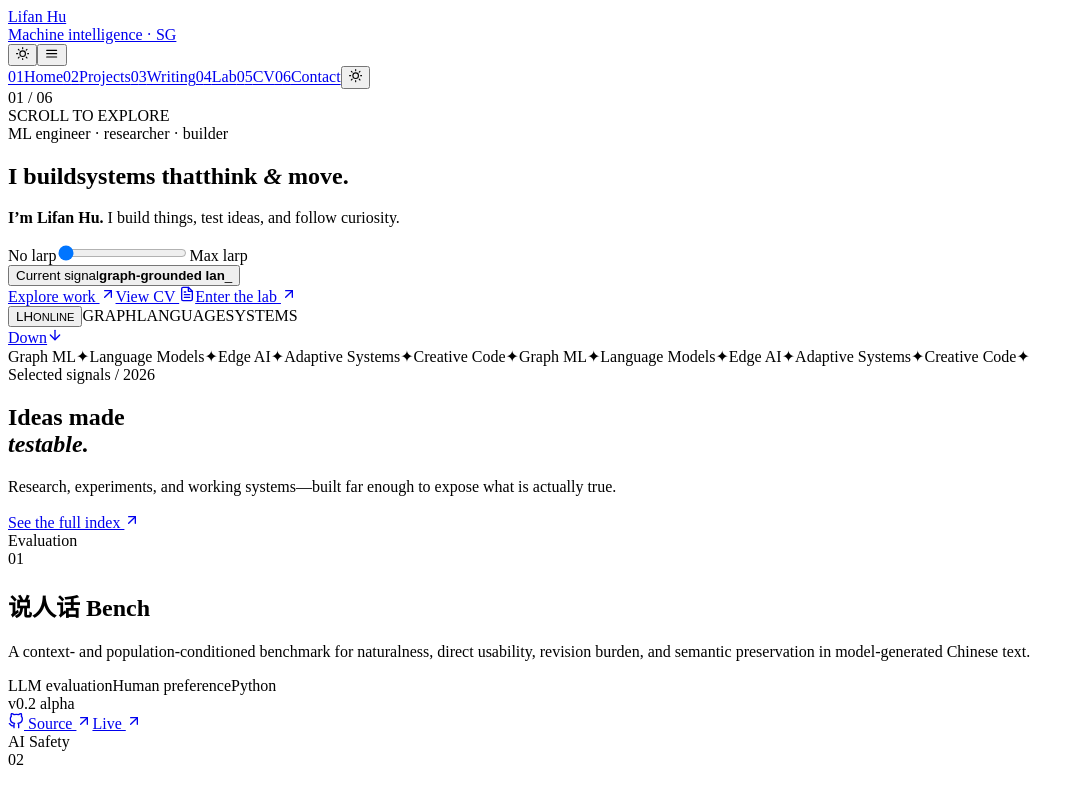
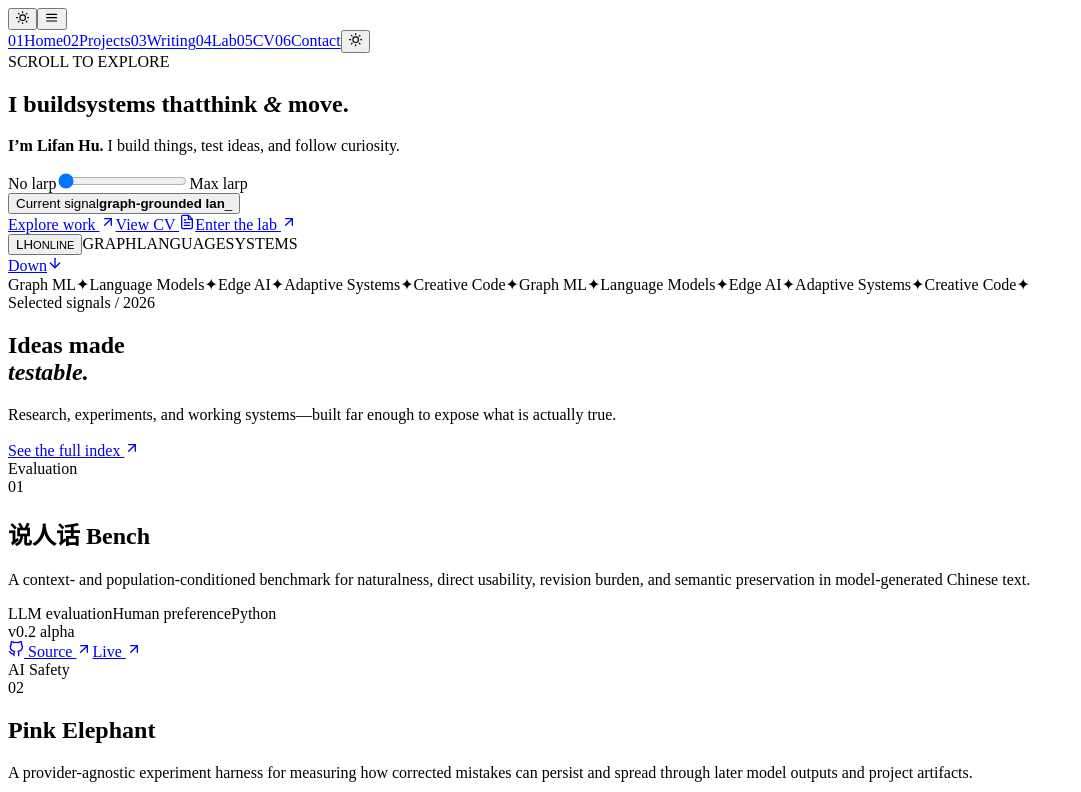
Before and after one commit to Anormalm/anormalm.github.io, a React (Vite) app: page / in a window 1280 px wide. Shown: the top 792 px of the page, without its empty margins (0-1081 px from the left). Built offline with nearby package versions, Linux system fonts and the light colour scheme.

Commit message:
Simplify hero navigation labels

```diff
--- a/src/components/Navbar.jsx
+++ b/src/components/Navbar.jsx
@@ -29,15 +29,9 @@ const Navbar = () => {
   return (
     <nav className="site-nav sticky top-0 z-50 border-b border-[var(--line)]">
       <div className="mx-auto flex w-full max-w-[1440px] items-center justify-between px-5 py-3.5 md:px-10 xl:px-14">
-        <Link to="/" className="group flex items-center gap-3" aria-label="Lifan Hu home">
+        <Link to="/" className="group navbar-mark-only" aria-label="Lifan Hu home">
           <div className="brand-mark" aria-hidden="true">
             <span className="brand-mark-core" />
-          </div>
-          <div>
-            <div className="font-display text-base font-semibold tracking-tight md:text-lg">Lifan Hu</div>
-            <div className="font-mono text-[9px] uppercase tracking-[0.24em] text-[var(--muted)] md:text-[10px]">
-              Machine intelligence · SG
-            </div>
           </div>
         </Link>
 
--- a/src/index.css
+++ b/src/index.css
@@ -159,6 +159,15 @@
       linear-gradient(145deg, color-mix(in srgb, var(--accent) 28%, var(--paper)), color-mix(in srgb, var(--paper) 92%, transparent));
   }
 
+  .navbar-mark-only {
+    @apply grid place-items-center rounded-full;
+  }
+
+  .navbar-mark-only .brand-mark {
+    width: 2.55rem;
+    height: 2.55rem;
+  }
+
   .group:hover .brand-mark {
     border-color: var(--accent);
     transform: rotate(8deg);
@@ -766,18 +775,6 @@
   z-index: 3;
 }
 
-.hero-kicker {
-  display: inline-flex;
-  align-items: center;
-  gap: 0.65rem;
-  font-family: var(--font-mono);
-  font-size: 10px;
-  font-weight: 600;
-  letter-spacing: 0.22em;
-  text-transform: uppercase;
-  color: var(--muted);
-}
-
 .live-dot,
 .status-pulse {
   display: inline-block;
@@ -791,7 +788,7 @@
 
 .kinetic-title {
   max-width: 1120px;
-  margin-top: clamp(1.4rem, 4vh, 2.8rem);
+  margin-top: 0;
   font-family: var(--font-display);
   font-size: clamp(3.2rem, 9.2vw, 8.7rem);
   font-weight: 800;
--- a/src/pages/Home.jsx
+++ b/src/pages/Home.jsx
@@ -100,19 +100,9 @@ const Home = () => {
   return (
     <div className="home-page">
       <section ref={heroRef} className={`kinetic-hero ${ghostMode ? 'ghost-mode' : ''}`}>
-        <div className="hero-coordinate hero-coordinate-left" aria-hidden="true">01 / 06</div>
         <div className="hero-coordinate hero-coordinate-right" aria-hidden="true">SCROLL TO EXPLORE</div>
 
         <Motion.div className="hero-copy" style={reduceMotion ? undefined : { y: copyY }}>
-          <Motion.div
-            initial={{ opacity: 0, x: -24 }}
-            animate={{ opacity: 1, x: 0 }}
-            transition={{ delay: 0.15, duration: 0.7 }}
-            className="hero-kicker"
-          >
-            <span className="live-dot" /> ML engineer · researcher · builder
-          </Motion.div>
-
           <h1 className="kinetic-title" aria-label="I build systems that think and move">
             <Motion.span
               initial={{ y: '115%' }}
```
